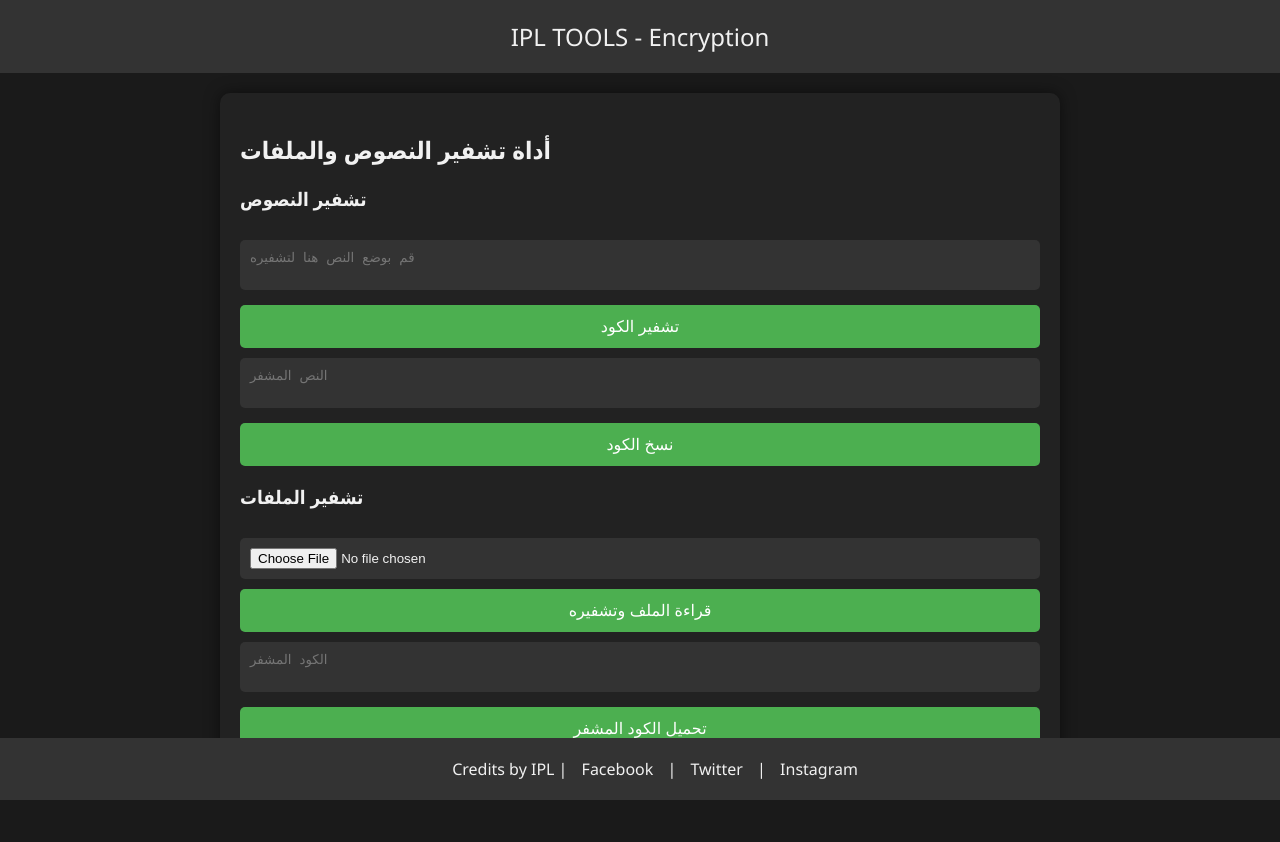
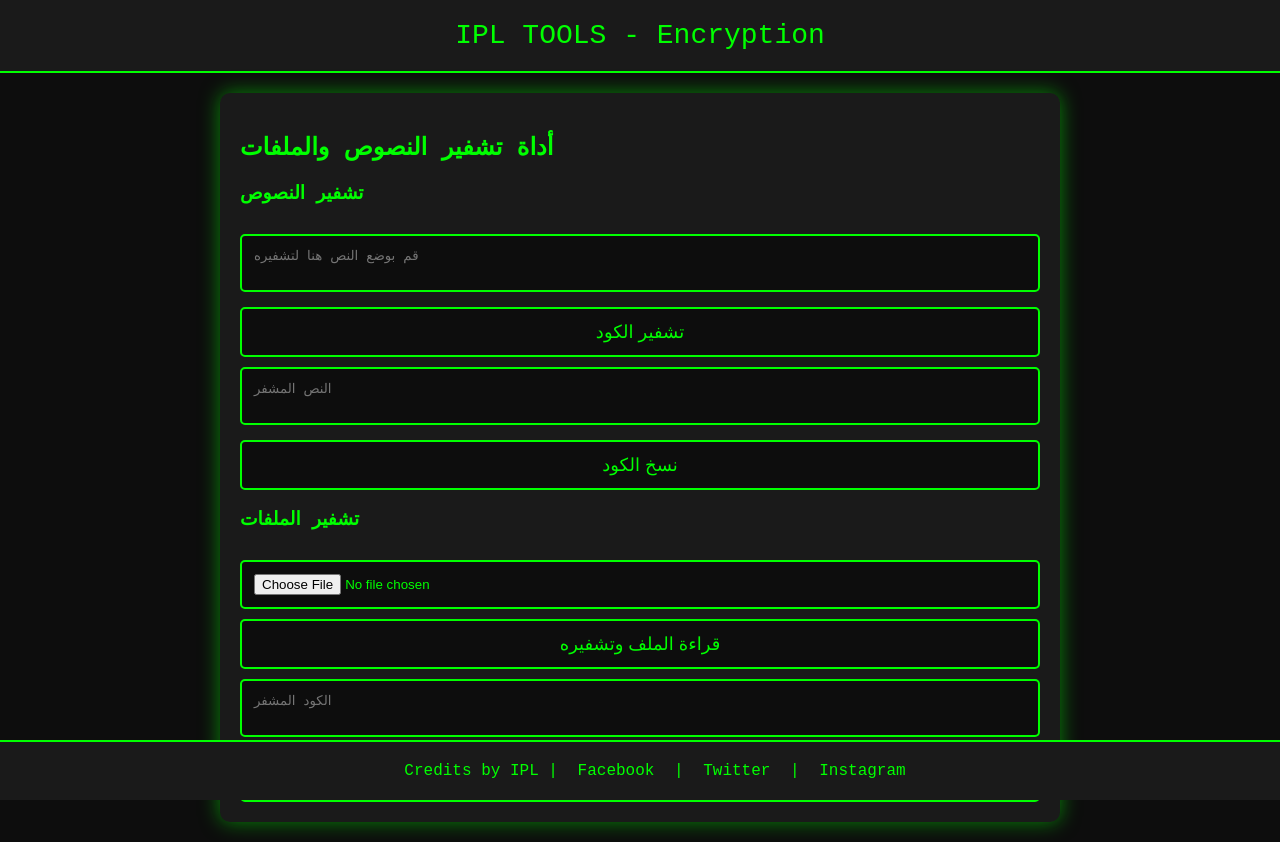
Before and after one commit to IPLOM/digital-encryption-tool, a plain HTML site: page index.html in a window 1280 px wide. Before the commit the page ends 800 px from the top, so only its background shows below. Drawn offline with Linux system fonts and the light colour scheme.

Commit message:
Update index.html

```diff
--- a/index.html
+++ b/index.html
@@ -6,34 +6,35 @@
     <title>Encryption Tool by IPL</title>
     <style>
         body {
-            font-family: 'Segoe UI', Tahoma, Geneva, Verdana, sans-serif;
-            background-color: #1a1a1a;
-            color: #f1f1f1;
+            font-family: 'Courier New', Courier, monospace;
+            background-color: #0d0d0d;
+            color: #00ff00;
             margin: 0;
             padding: 0;
         }
         .header {
-            background-color: #333;
+            background-color: #1a1a1a;
             padding: 20px;
             text-align: center;
-            font-size: 24px;
+            font-size: 28px;
+            border-bottom: 2px solid #00ff00;
         }
         .container {
             max-width: 800px;
             margin: 20px auto;
             padding: 20px;
-            background-color: #222;
+            background-color: #1a1a1a;
             border-radius: 10px;
-            box-shadow: 0 0 15px rgba(0, 0, 0, 0.5);
+            box-shadow: 0 0 20px rgba(0, 255, 0, 0.5);
         }
         textarea, input {
             width: 100%;
-            padding: 10px;
+            padding: 12px;
             margin-top: 10px;
             border-radius: 5px;
-            border: none;
-            background-color: #333;
-            color: #f1f1f1;
+            border: 2px solid #00ff00;
+            background-color: #0d0d0d;
+            color: #00ff00;
             box-sizing: border-box;
             resize: none;
         }
@@ -42,26 +43,28 @@
             padding: 12px;
             margin-top: 10px;
             border-radius: 5px;
-            border: none;
-            background-color: #4CAF50;
-            color: #fff;
+            border: 2px solid #00ff00;
+            background-color: #0d0d0d;
+            color: #00ff00;
             cursor: pointer;
-            font-size: 16px;
-            transition: background-color 0.3s ease;
+            font-size: 18px;
+            transition: background-color 0.3s ease, color 0.3s ease;
         }
         button:hover {
-            background-color: #45a049;
+            background-color: #00ff00;
+            color: #0d0d0d;
         }
         .footer {
             text-align: center;
             padding: 20px;
-            background-color: #333;
+            background-color: #1a1a1a;
             position: fixed;
             width: 100%;
             bottom: 0;
+            border-top: 2px solid #00ff00;
         }
         .footer a {
-            color: #f1f1f1;
+            color: #00ff00;
             margin: 0 10px;
             text-decoration: none;
         }
```
